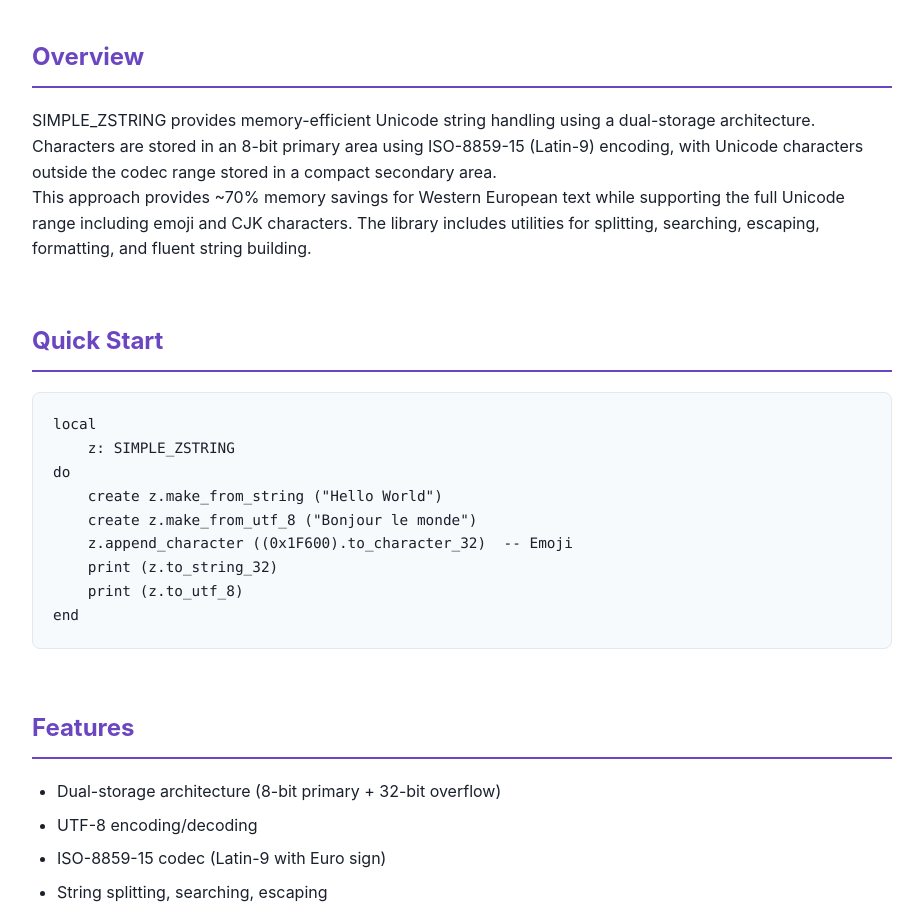
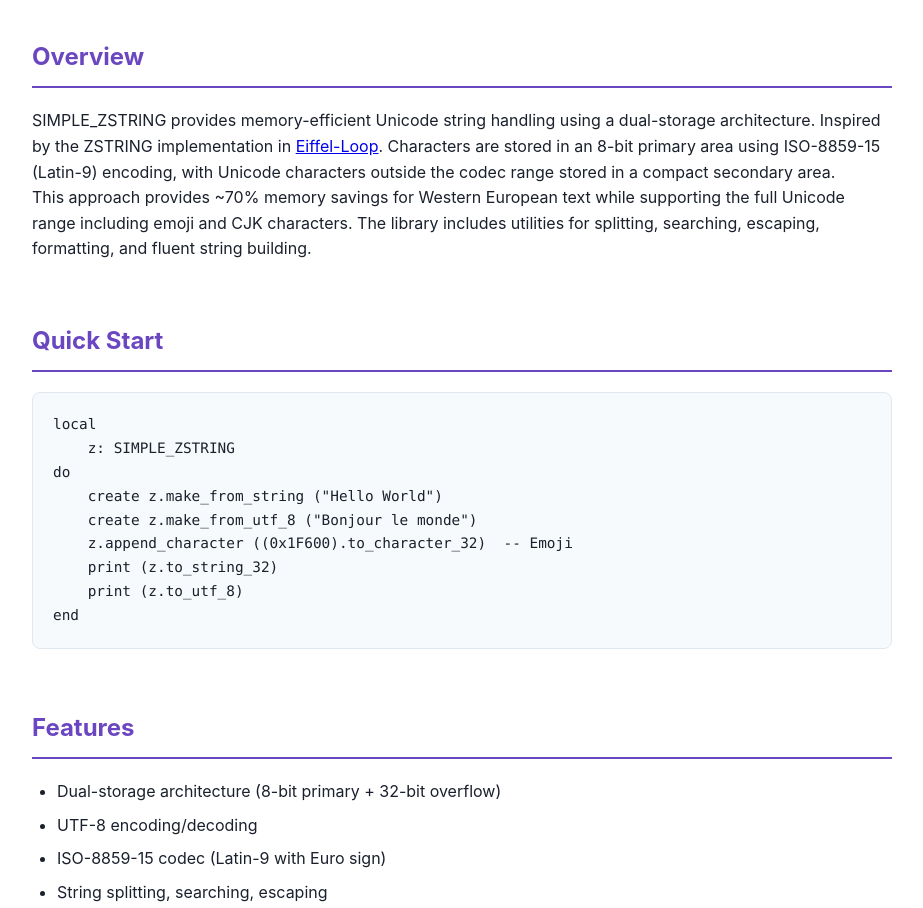
Before and after one commit to simple-eiffel/simple_zstring, a plain HTML site: page docs/index.html in a window 1280 px wide. Shown: the part 1036-1944 px from the top of the page, without its empty margins (178-1101 px from the left). Drawn offline with Linux system fonts and the light colour scheme.

Commit message:
Add Eiffel-Loop attribution
Credit inspiration from https://github.com/finnianr/Eiffel-Loop

Co-Authored-By: Claude Opus 4.5 <noreply@anthropic.com>

```diff
--- a/docs/index.html
+++ b/docs/index.html
@@ -36,7 +36,8 @@
                 <h2>Overview</h2>
                 <p>
                     SIMPLE_ZSTRING provides memory-efficient Unicode string handling using a dual-storage
-                    architecture. Characters are stored in an 8-bit primary area using ISO-8859-15 (Latin-9)
+                    architecture. Inspired by the ZSTRING implementation in
+                    <a href="https://github.com/finnianr/Eiffel-Loop">Eiffel-Loop</a>. Characters are stored in an 8-bit primary area using ISO-8859-15 (Latin-9)
                     encoding, with Unicode characters outside the codec range stored in a compact secondary area.
                 </p>
                 <p>
```
Also changed, not shown: 1 other file.
